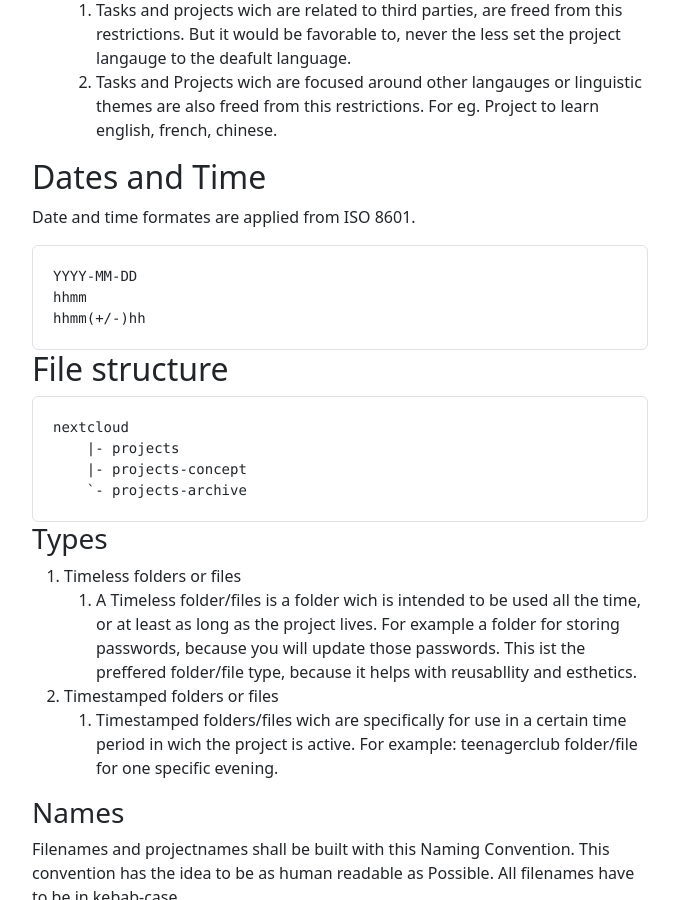
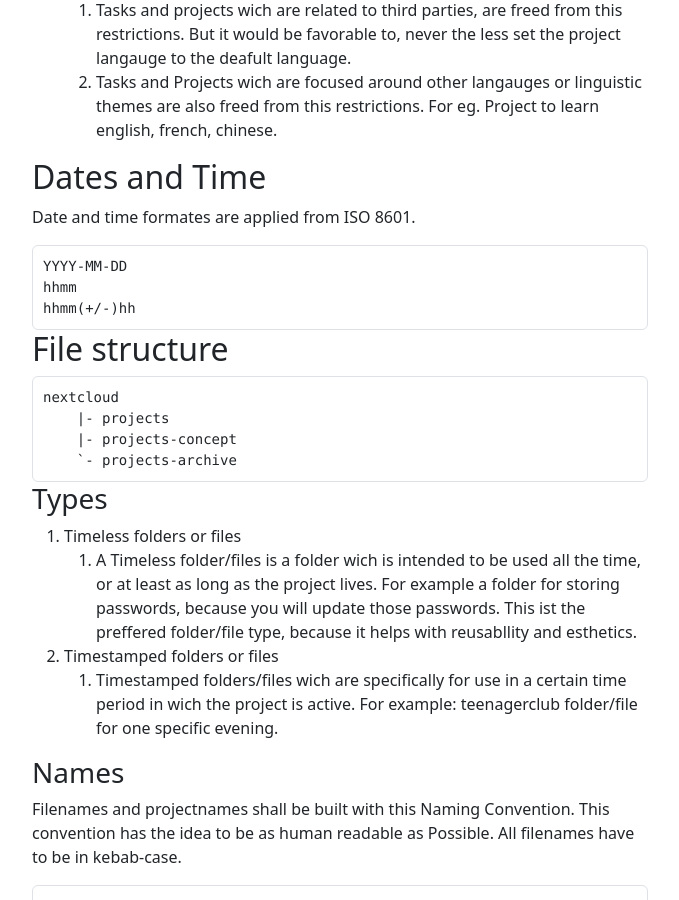
Before and after one commit to Soraxem/website-test, a Jekyll site: the page built from projects/standarts/standarts.md, in a window 1280 px wide and 900 px high, scrolled down 504 px. Shown: the whole window, without its empty margins (300-979 px from the left). Built offline with Jekyll 4.4.1, drawn with Linux system fonts in a browser that asks for light colours.

Commit message:
Update default.html

```diff
--- a/_layouts/default.html
+++ b/_layouts/default.html
@@ -31,7 +31,7 @@
         {% capture table %}<table class="table table-hover">{% endcapture %}
 
         {% capture code-before %}<div class="highlight">{% endcapture %}
-        {% capture code %}<div class="highlight rounded border" style="padding: 10px; margin: 0px">{% endcapture %}
+        {% capture code %}<div class="highlight rounded border">{% endcapture %}
         {{ content | replace: "<table>", table | replace: "task-list-item-checkbox", "form-check-input" | replace: code-before, code -}}
       </div>
     </div>
```
